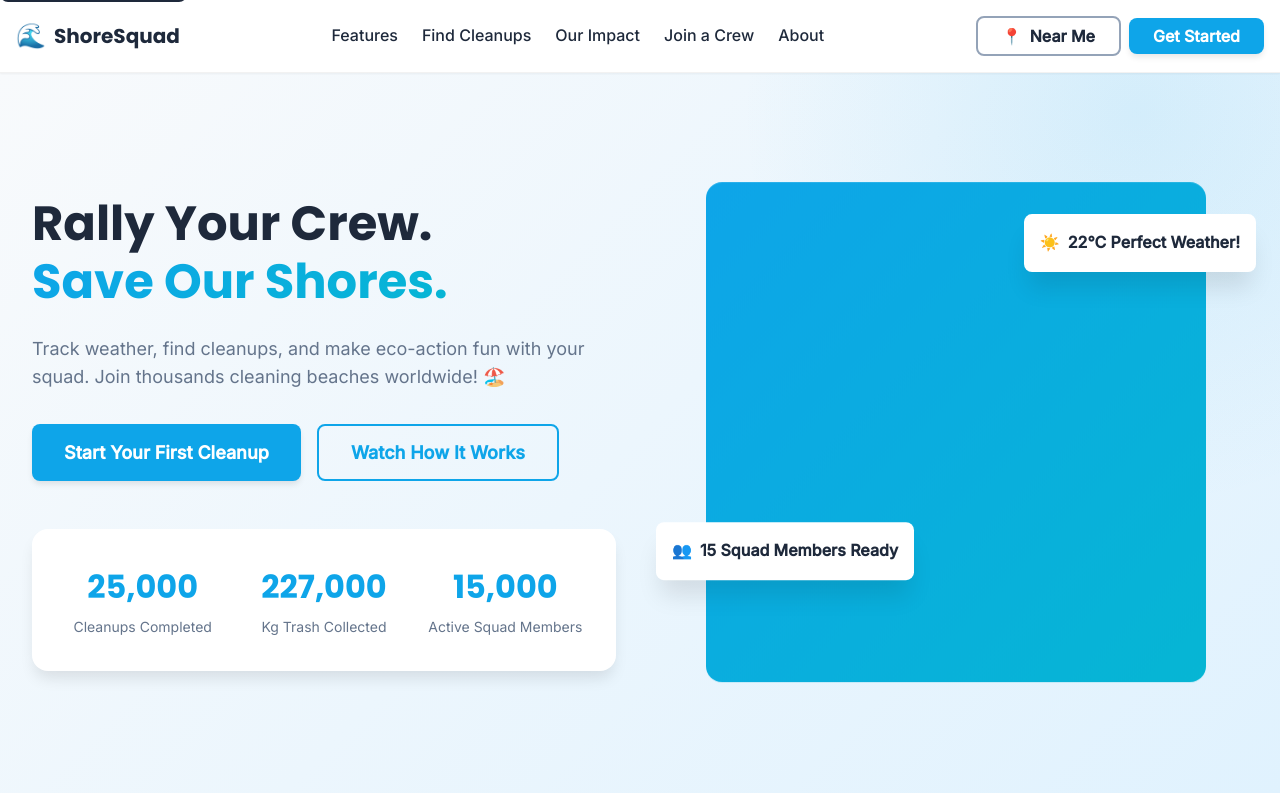
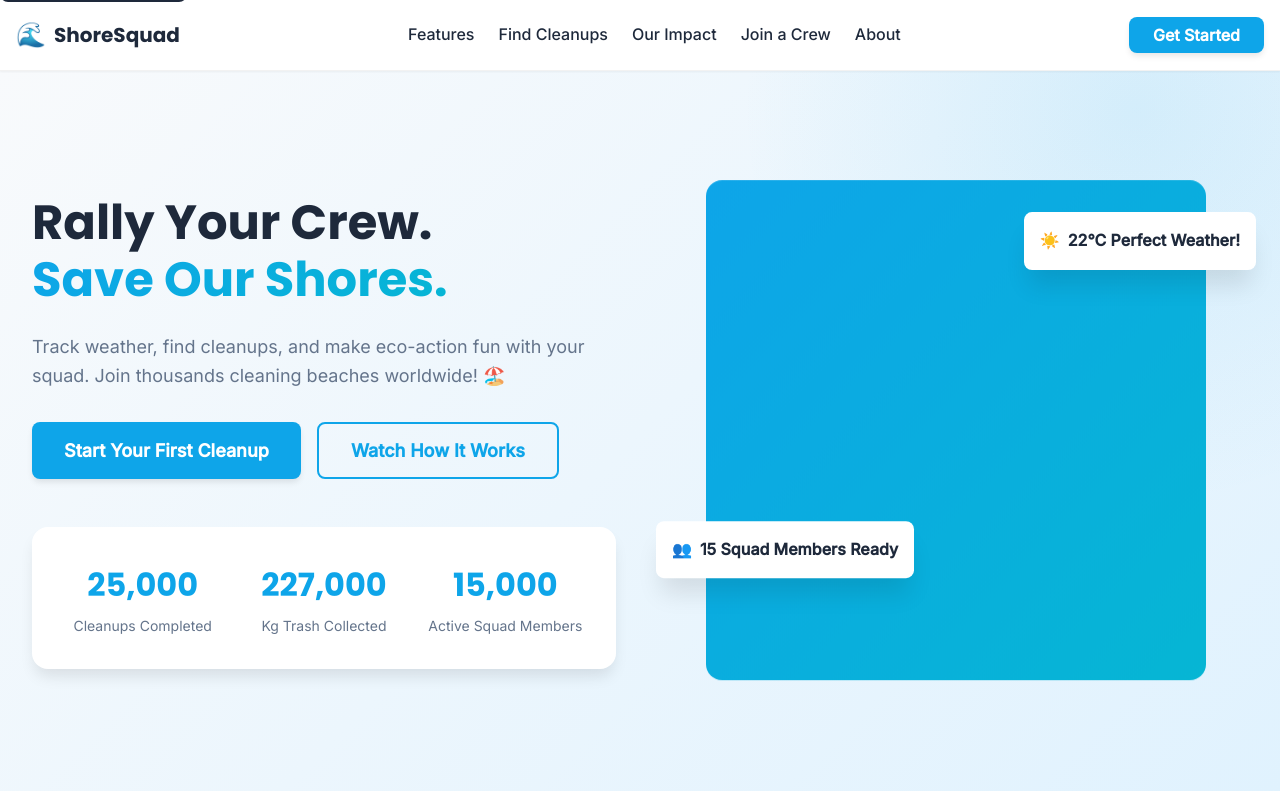
Before and after one commit to rr-achh/ShoreSquad, a plain HTML site: page index.html in a window 1280 px wide. Shown: the top 800 px of the page. Drawn offline with Linux system fonts and the light colour scheme.

Commit message:
Remove Near Me weather button from navigation

```diff
--- a/index.html
+++ b/index.html
@@ -54,9 +54,6 @@
             </ul>
 
             <div class="nav-actions">
-                <button class="btn btn-secondary" aria-label="Get location">
-                    <span aria-hidden="true">📍</span> Near Me
-                </button>
                 <button class="btn btn-primary">Get Started</button>
             </div>
         </nav>
```
